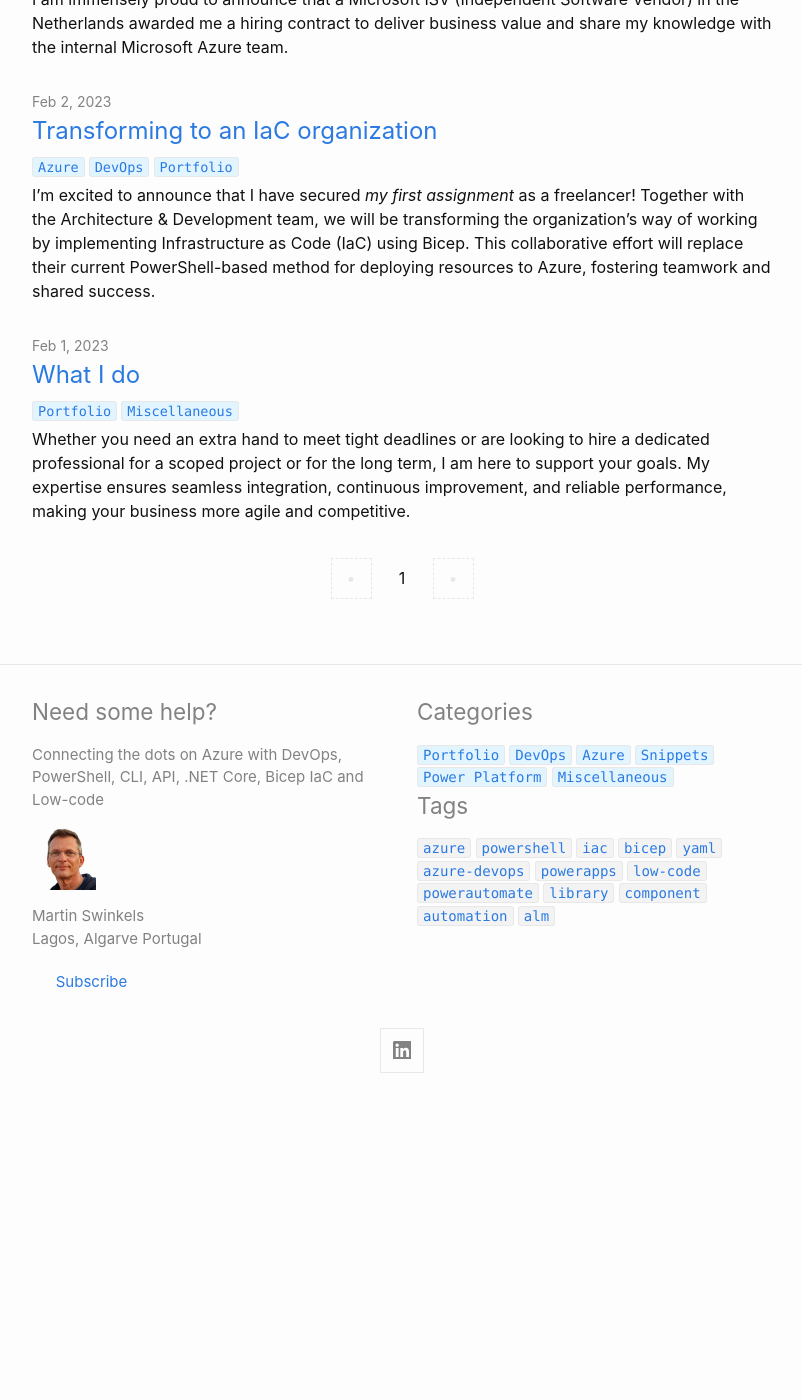
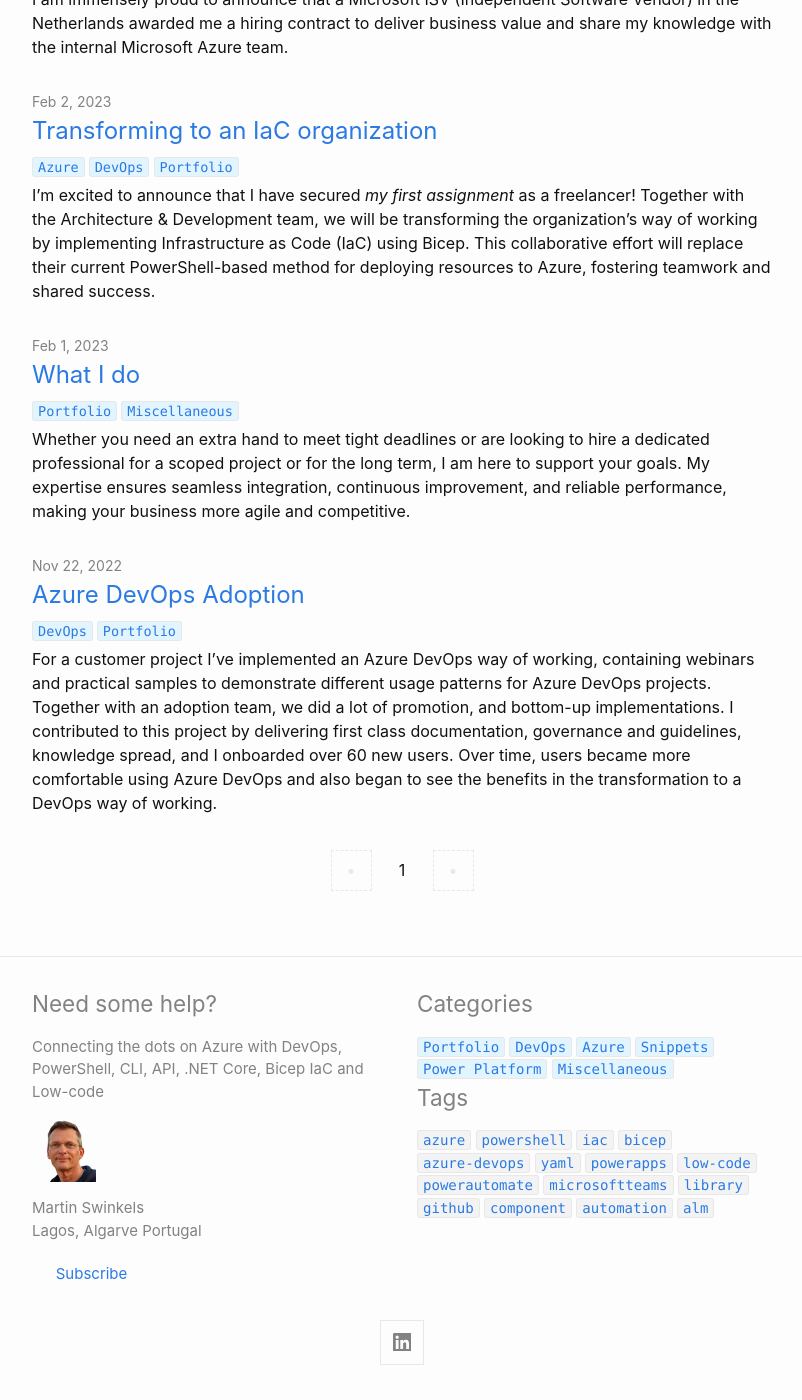
Before and after one commit to msc365/msc365.github.io, a Jekyll site: the page built from index.html, in a window 1280 px wide and 1400 px high, scrolled down 2485 px. Shown: the whole window, without its empty margins (238-1040 px from the left). Built offline with Jekyll 4.4.1, drawn with Linux system fonts in a browser that asks for light colours; the list of posts is cut into pages by our own code; before the commit the page ends 3593 px from its top, so only the background shows below that; some of the changed lines change nothing that is shown.

Commit message:
Update Azure DevOps adoption post to improve clarity and publish status

```diff
--- a/_posts/2022-11-22-azure-devops-adoption.md
+++ b/_posts/2022-11-22-azure-devops-adoption.md
@@ -5,30 +5,28 @@
 categories: [DevOps, Portfolio]
 tags: azure-devops github microsoftteams
 comments: false
-published: false
+published: true
 ---
 
-Implementing a DevOps environment leaves a lot to juggle, so you should aim to provide a first class implementation and adoption through clear communication and expectations.
+For a customer project I've implemented an Azure DevOps way of working, containing webinars and practical samples to demonstrate different usage patterns for Azure DevOps projects. Together with an adoption team, we did a lot of promotion, and bottom-up implementations. I contributed to this project by delivering first class documentation, governance and guidelines, knowledge spread, and I onboarded over 60 new users. Over time, users became more comfortable using Azure DevOps and also began to see the benefits in the transformation to a DevOps way of working.
 
 <div class="note">
   <p><strong>Note</strong>: Azure DevOps is an open platform, it connects almost with everything!</p>
   <p><i>Microsoft learn: <a href="https://azure.microsoft.com/en-us/products/devops/#overview" target="_blanc">Azure DevOps</a></i></p>
 </div>
 
-For a customer project I've implemented an Azure DevOps way of working, containing webinars and practical samples to demonstrate different usage patterns for Azure DevOps projects. Together with an adoption team, we did a lot of promotion, and bottom-up implementations. I contributed to this project by delivering first class documentation, governance and guidelines, knowledge spread, and I onboarded over 60 new users. Over time, users became more comfortable using Azure DevOps and began to see benefits in the transformation to a DevOps way of working.
-
 ### Why do you need a DevOps transformation?
 
-I'm happy to help start or improve your DevOps experience. But instead of me explaining what's already available online, please watch these expert videos and get inspired.
+I'm happy to help start or improve your DevOps experience. Please see what's already available online and watch these expert videos and get inspired.
+
+- [Microsoft's Enterprise DevOps Transformation](https://www.youtube.com/watch?v=WhRRGUmwoq4)
+  In this video, Abel Wang explains Microsoft's transformation.
+
+- [DevOps Master Class](https://www.youtube.com/playlist?list=PLlVtbbG169nFr8RzQ4GIxUEznpNR53ERq)
+  John Savill's Technical Training, an awesome playlist on YouTube is you wanna go for it.
 
 - [Azure DevOps: Zero to Hero Tutorial](https://www.youtube.com/watch?v=DoWhZO7nbCY)
   April Edwards and Nana (TechWorld with Nana) walk you through every component of Azure DevOps.
-
-- [Microsoft's Enterprise DevOps Transformation](https://www.youtube.com/watch?v=WhRRGUmwoq4)
-  In this video, Abel Wang explains Microsoft's transformation
-
-- [DevOps Master Class](https://www.youtube.com/playlist?list=PLlVtbbG169nFr8RzQ4GIxUEznpNR53ERq)
-  John Savill's Technical Training, an awesome playlist on YouTube is you wanna go for it
 
 ### This didn't convince you?
 
@@ -47,9 +45,12 @@
 
 - [What is Infrastructure as Code?](https://www.youtube.com/watch?v=uETq8KKVUFY)
   In this video, Abel Wang explains the concepts of IaC
+
 - [Infrastructure as Code (IaC): Comparing the Tools](https://techcommunity.microsoft.com/t5/itops-talk-blog/infrastructure-as-code-iac-comparing-the-tools/ba-p/3205045)
   In this blog April Edwards writes about IaC and the tools that we can use and choose from.
+
 - [Microsoft learn: Infrastructure as Code](https://docs.microsoft.com/en-us/devops/deliver/what-is-infrastructure-as-code)
   Uses DevOps methodology and versioning with a descriptive model to define and deploy infrastructure, such as networks, virtual machines, load balancers, and connection topologies.
+
 - [Microsoft learn: Continuous Delivery](https://docs.microsoft.com/en-us/devops/deliver/what-is-continuous-delivery)
   Continuous delivery (CD) is the process of automating build, test, configuration, and deployment from a build to a production environment.
```
